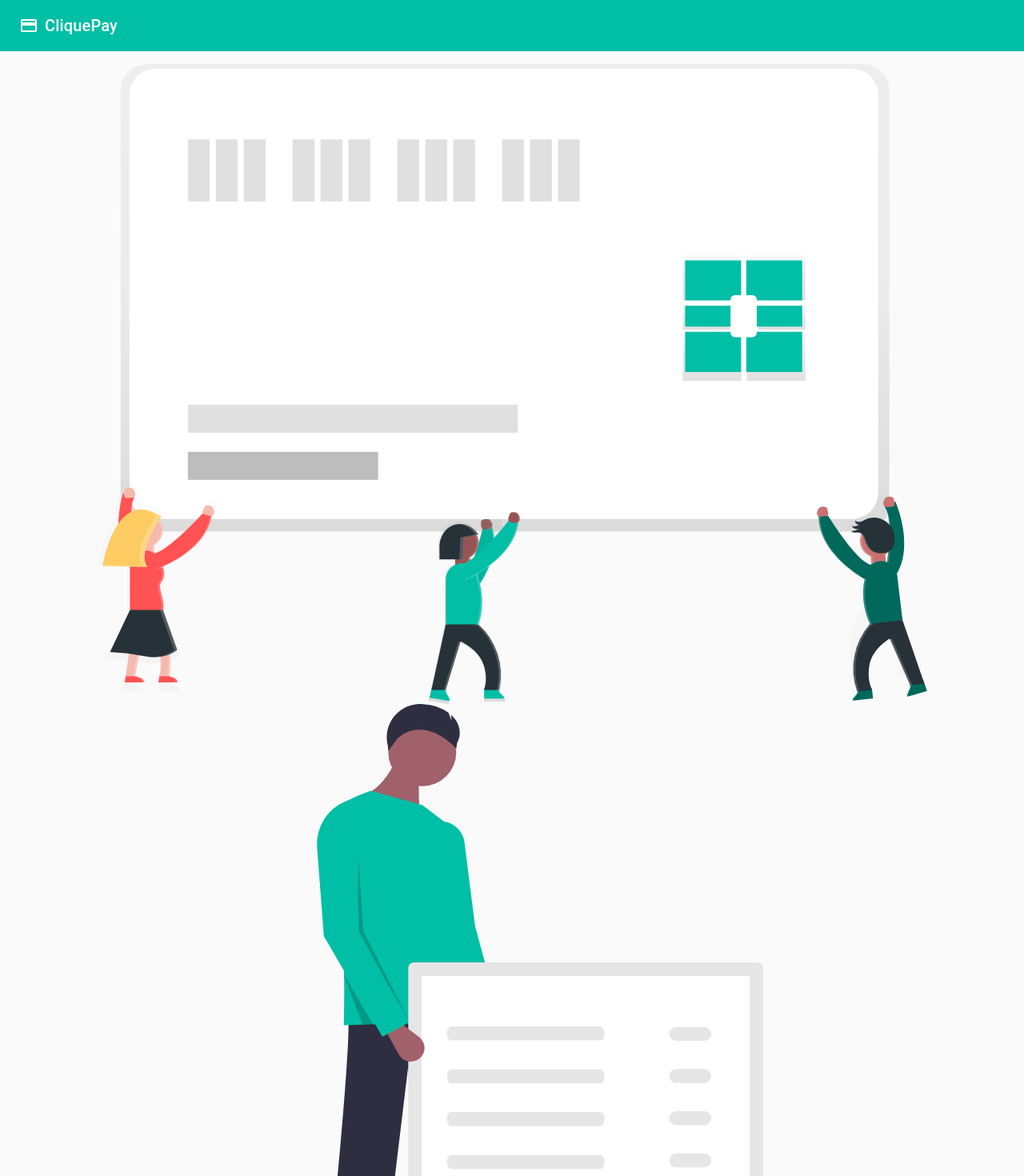
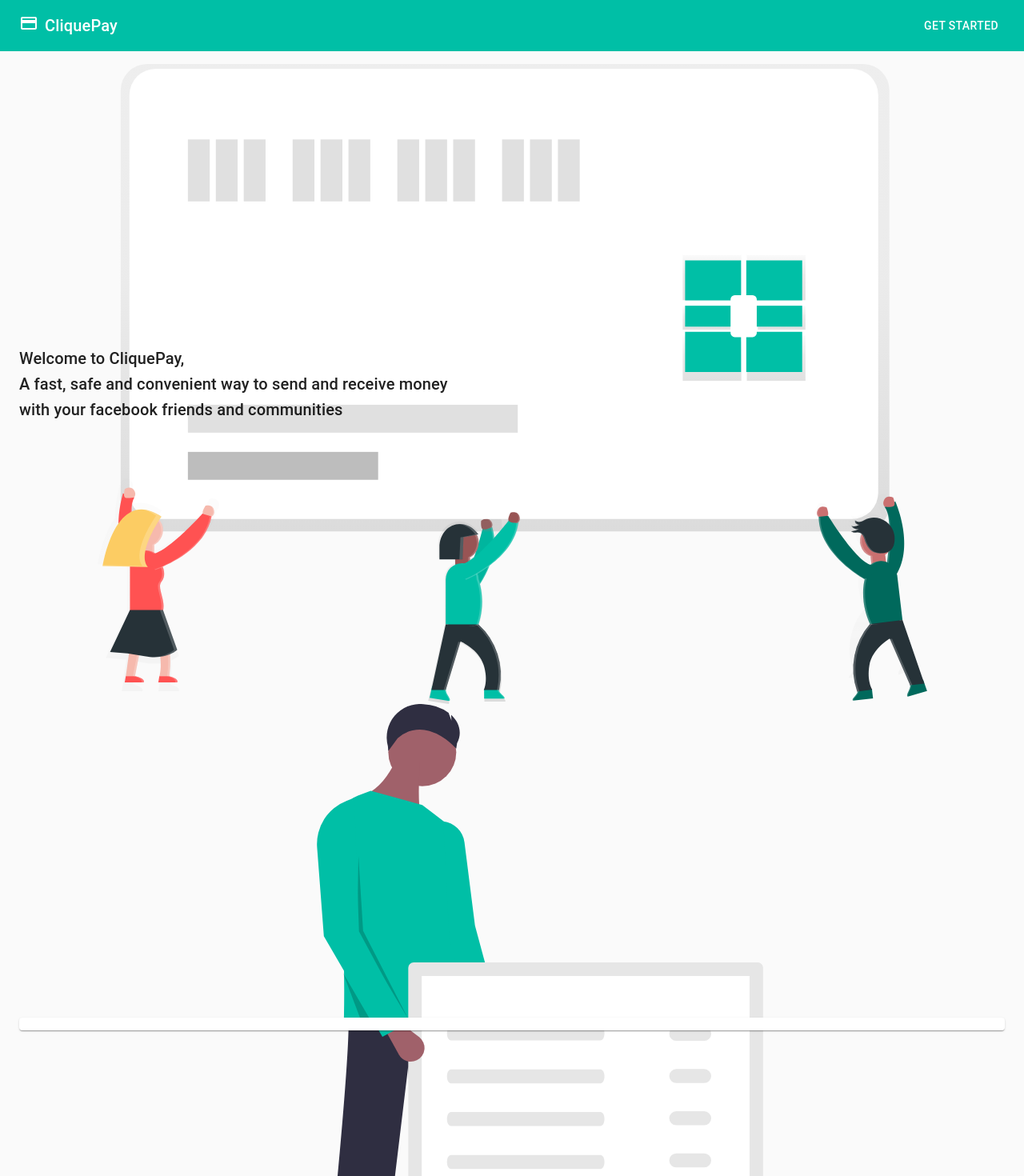
Before and after one commit to BuildForSDGCohort2/team-387-frontend, a React (Create React App) app: page / in a window 1280 px wide. Shown: the top 1470 px of the page at 80% size. Built offline with nearby package versions, Linux system fonts and the light colour scheme.

Commit message:
Fixes #5 Updated homepage

```diff
--- a/src/App.jsx
+++ b/src/App.jsx
@@ -1,17 +1,19 @@
 import React from 'react';
 import { BrowserRouter, Switch, Route } from 'react-router-dom';
 
-import Home from './Components/Containers/Home';
+import Home from './Components/Layouts/Home';
+import Auth from './Components/Containers/Auth';
 
 function AppTest() {
   return (
-    <div>
-      <Switch>
-        <Route path="/">
-          <Home />
-        </Route>
-      </Switch>
-    </div>
+    <Switch>
+      <Route path="/auth">
+        <Auth />
+      </Route>
+      <Route path="/">
+        <Home />
+      </Route>
+    </Switch>
   );
 }
 
--- a/src/Components/Containers/Home.jsx
+++ b/src/Components/Containers/Auth.jsx
@@ -1,11 +1,9 @@
 import React from 'react';
 
-import Home from '../Layouts/Home';
+import Auth from '../Layouts/Auth';
 
 export default function () {
   return (
-    <>
-      <Home />
-    </>
+    <Auth />
   );
 }
--- a/src/Components/Layouts/Auth.jsx
+++ b/src/Components/Layouts/Auth.jsx
@@ -1,76 +1,11 @@
 import React from 'react';
-import PropTypes from 'prop-types';
-import AppBar from '@material-ui/core/AppBar';
-import Toolbar from '@material-ui/core/Toolbar';
-import Typography from '@material-ui/core/Typography';
-import CssBaseline from '@material-ui/core/CssBaseline';
-import useScrollTrigger from '@material-ui/core/useScrollTrigger';
-import Box from '@material-ui/core/Box';
-import Container from '@material-ui/core/Container';
-import PaymentIcon from '@material-ui/icons/PaymentOutlined';
-import { makeStyles } from '@material-ui/core/styles';
 
-const useStyles = makeStyles((theme) => ({
-  headerIcon: {
-    marginRight: theme.spacing(1),
-  },
-  header: {
-    backgroundColor: '#00BFA6',
-  },
-}));
+import User from './User';
 
-function ElevationHomeScroll({ children, window }) {
-  // Note that you normally won't need to set the window ref as useScrollTrigger
-  // will default to window.
-  // This is only being set here because the demo is in an iframe.
-  const trigger = useScrollTrigger({
-    disableHysteresis: true,
-    threshold: 0,
-    target: window ? window() : undefined,
-  });
-
-  return React.cloneElement(children, {
-    elevation: trigger ? 4 : 0,
-  });
-}
-
-ElevationHomeScroll.propTypes = {
-  children: PropTypes.element.isRequired,
-  /**
-   * Injected by the documentation to work in an iframe.
-   * You won't need it on your project.
-   */
-  window: PropTypes.func,
-};
-
-export default function Auth({ window, children }) {
-  const classes = useStyles();
+export default function () {
   return (
-    <>
-      <CssBaseline />
-      <ElevationHomeScroll window={window}>
-        <AppBar className={classes.header}>
-          <Toolbar>
-            <PaymentIcon className={classes.headerIcon} />
-            <Typography variant="h6">CliquePay</Typography>
-          </Toolbar>
-        </AppBar>
-      </ElevationHomeScroll>
-      <Toolbar />
-      <Container>
-        <Box my={2}>
-          {children}
-        </Box>
-      </Container>
-    </>
+    <User>
+      <p>Here</p>
+    </User>
   );
 }
-
-Auth.propTypes = {
-  window: PropTypes.func,
-  children: PropTypes.node.isRequired,
-};
-
-Auth.defaultProps = {
-  window: undefined,
-};
--- /dev/null
+++ b/src/Components/Layouts/Copyright.jsx
@@ -0,0 +1,26 @@
+import React from 'react';
+import PropTypes from 'prop-types';
+import Typography from '@material-ui/core/Typography';
+import Link from '@material-ui/core/Link';
+
+export default function Copyright({ yourWebsite }) {
+  return (
+    <Typography variant="body2" color="textSecondary" align="center">
+      {'Copyright © '}
+      <Link color="inherit" href="https://material-ui.com/">
+        {yourWebsite}
+      </Link>
+      {' '}
+      {new Date().getFullYear()}
+      .
+    </Typography>
+  );
+}
+
+Copyright.propTypes = {
+  yourWebsite: PropTypes.string,
+};
+
+Copyright.defaultProps = {
+  yourWebsite: '',
+};
--- a/src/Components/Layouts/Home.jsx
+++ b/src/Components/Layouts/Home.jsx
@@ -1,14 +1,17 @@
 import React from 'react';
 import { makeStyles } from '@material-ui/core/styles';
 import Grid from '@material-ui/core/Grid';
+import Typography from '@material-ui/core/Typography';
+import Paper from '@material-ui/core/Paper';
 
-import Auth from './Auth';
+import User from './User';
 import css from '../Css';
+import Copyright from './Copyright';
 import HomeBGOne from '../../images/Home_1.svg';
 import HomeBGTwo from '../../images/Home_2.svg';
 import HomeBGThree from '../../images/Home_3.svg';
 
-const useStyles = makeStyles(() => ({
+const useStyles = makeStyles(({ spacing, breakpoints }) => ({
   homeBackdrop1: {
     backgroundImage: `url(${HomeBGOne})`,
   },
@@ -18,6 +21,27 @@ const useStyles = makeStyles(() => ({
   homeBackdrop3: {
     backgroundImage: `url(${HomeBGThree})`,
   },
+  copyright: {
+    paddingBottom: spacing(2),
+    paddingTop: spacing(4),
+  },
+  gridItem: {
+    height: '30vh',
+  },
+  gridHeight: {
+    height: '100vh',
+  },
+  descriptionContainer: {
+    [breakpoints.up('sm')]: {
+      width: '57%',
+    },
+  },
+  description: {
+    color: '#00BFA6',
+  },
+  descriptionPaper: {
+    padding: spacing(1),
+  },
 }));
 
 export default function Home() {
@@ -26,12 +50,35 @@ export default function Home() {
   const useCss = css();
 
   return (
-    <Auth>
+    <User path="/auth" btnTxt="Get Started">
       <Grid container>
-        <Grid item xs={12} className={`${useCss.setBackground} ${classes.homeBackdrop2}`} />
-        <Grid item xs={12} className={`${useCss.setBackground} ${classes.homeBackdrop1}`} />
+        <Grid item xs={12} className={`${useCss.setBackground} ${classes.homeBackdrop2}`}>
+          <Grid className={classes.gridHeight} alignItems="center" container>
+            <Grid item xs={12}>
+              <div className={classes.descriptionContainer}>
+                <Typography variant="h6">
+                  Welcome to CliquePay,
+                  <br />
+                  A fast, safe and convenient way to send and receive money
+                  <br />
+                  with your facebook friends and communities
+                </Typography>
+              </div>
+            </Grid>
+          </Grid>
+        </Grid>
+        <Grid item xs={12} className={`${useCss.setBackground} ${classes.homeBackdrop1}`}>
+          <Grid container className={classes.gridHeight} alignItems="center">
+            <Grid item xs={12}>
+              <Paper className={classes.descriptionPaper} />
+            </Grid>
+          </Grid>
+        </Grid>
         <Grid item xs={12} className={`${useCss.setBackground} ${classes.homeBackdrop3}`} />
       </Grid>
-    </Auth>
+      <div className={classes.copyright}>
+        <Copyright yourWebsite="CliquePay" />
+      </div>
+    </User>
   );
 }
--- /dev/null
+++ b/src/Components/Layouts/User.jsx
@@ -0,0 +1,102 @@
+import React from 'react';
+import PropTypes from 'prop-types';
+import AppBar from '@material-ui/core/AppBar';
+import Toolbar from '@material-ui/core/Toolbar';
+import Typography from '@material-ui/core/Typography';
+import CssBaseline from '@material-ui/core/CssBaseline';
+import useScrollTrigger from '@material-ui/core/useScrollTrigger';
+import Box from '@material-ui/core/Box';
+import Container from '@material-ui/core/Container';
+import Button from '@material-ui/core/Button';
+import Hidden from '@material-ui/core/Hidden';
+import PaymentIcon from '@material-ui/icons/PaymentOutlined';
+import { makeStyles } from '@material-ui/core/styles';
+import { useHistory } from 'react-router-dom';
+
+const useStyles = makeStyles(({ spacing, breakpoints }) => ({
+  headerIcon: {
+    marginRight: spacing(1),
+    [breakpoints.down('xs')]: {
+      flexGrow: '1',
+    },
+  },
+  header: {
+    backgroundColor: '#00BFA6',
+  },
+  title: {
+    flexGrow: 1,
+  },
+}));
+
+function ElevationHomeScroll({ children, window }) {
+  // Note that you normally won't need to set the window ref as useScrollTrigger
+  // will default to window.
+  // This is only being set here because the demo is in an iframe.
+  const trigger = useScrollTrigger({
+    disableHysteresis: true,
+    threshold: 0,
+    target: window ? window() : undefined,
+  });
+
+  return React.cloneElement(children, {
+    elevation: trigger ? 4 : 0,
+  });
+}
+
+ElevationHomeScroll.propTypes = {
+  children: PropTypes.element.isRequired,
+  /**
+   * Injected by the documentation to work in an iframe.
+   * You won't need it on your project.
+   */
+  window: PropTypes.func,
+};
+
+export default function Auth({
+  window, children, path, btnTxt,
+}) {
+  const classes = useStyles();
+  const history = useHistory();
+
+  const handleGetStartedClick = () => {
+    history.push(path);
+  };
+
+  return (
+    <>
+      <CssBaseline />
+      <ElevationHomeScroll window={window}>
+        <AppBar className={classes.header}>
+          <Toolbar>
+            <Box className={classes.headerIcon}>
+              <PaymentIcon />
+            </Box>
+            <Hidden xsDown>
+              <Typography className={classes.title} variant="h6">CliquePay</Typography>
+            </Hidden>
+            <Button color="inherit" onClick={handleGetStartedClick}>{btnTxt}</Button>
+          </Toolbar>
+        </AppBar>
+      </ElevationHomeScroll>
+      <Toolbar />
+      <Container>
+        <Box my={2}>
+          {children}
+        </Box>
+      </Container>
+    </>
+  );
+}
+
+Auth.propTypes = {
+  window: PropTypes.func,
+  children: PropTypes.node.isRequired,
+  path: PropTypes.string,
+  btnTxt: PropTypes.string,
+};
+
+Auth.defaultProps = {
+  window: undefined,
+  path: '',
+  btnTxt: '',
+};
```
Also changed, not shown: 2 other files (tests, documents, lock files or other folders).
